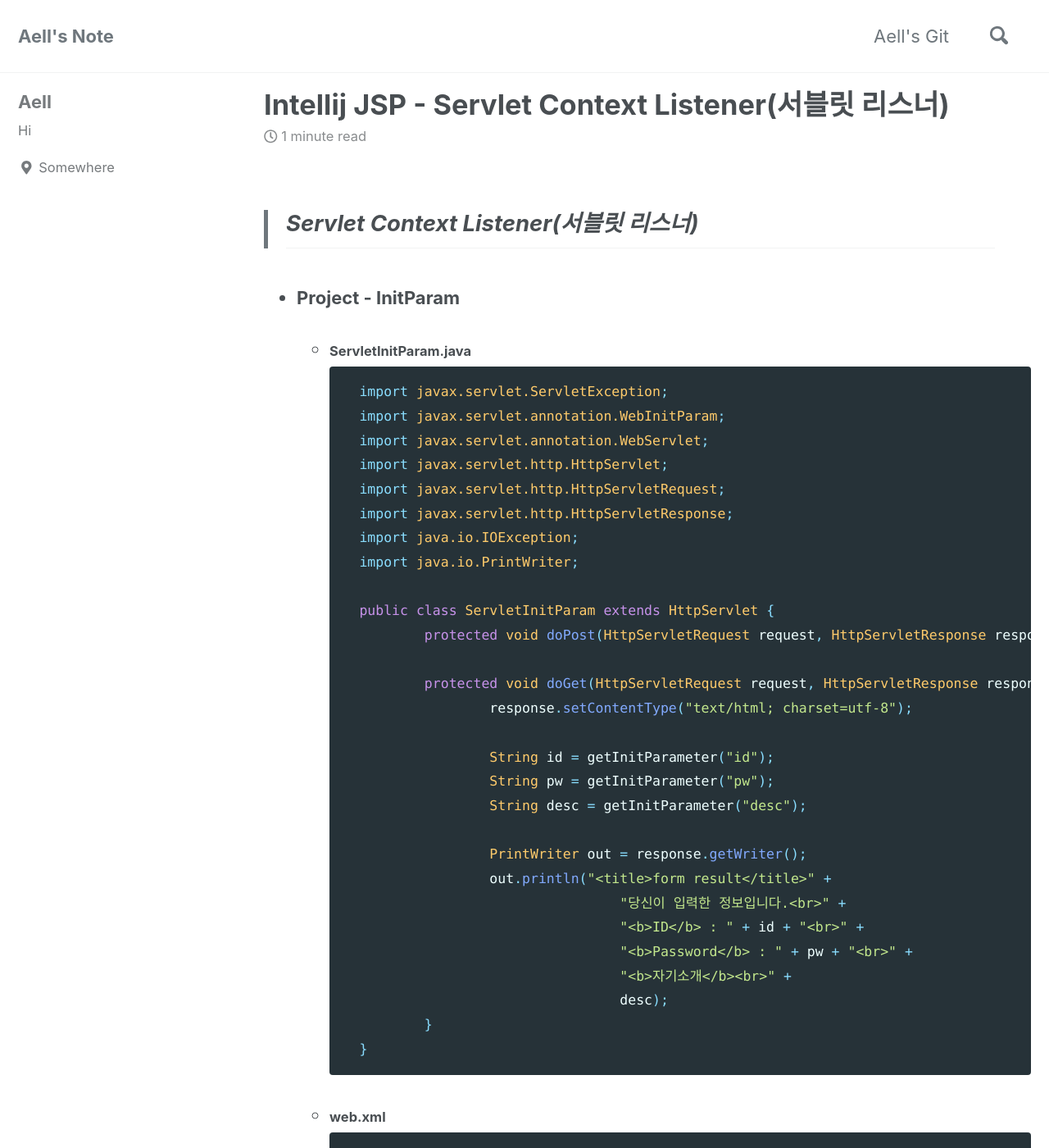
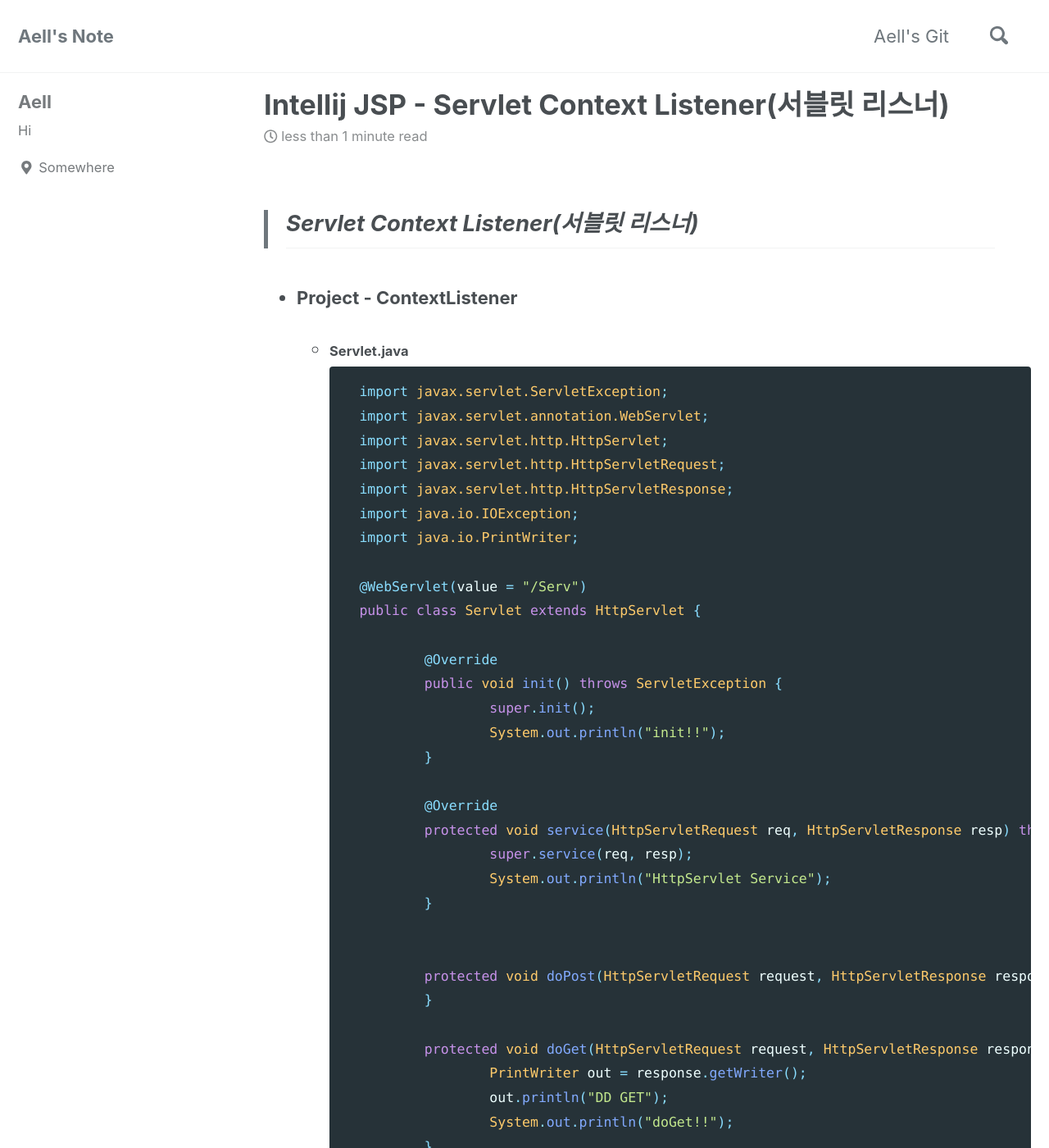
Before and after one commit to mdwgti16/mdwgti16.github.io, a Jekyll site: the page built from _posts/jsp/2020-01-06-servlet_context_listener.md, in a window 1280 px wide and 1400 px high. Shown: the whole window at 82% size. Built offline with Jekyll 4.4.1, drawn with Linux system fonts in a browser that asks for light colours; cached includes are drawn as plain includes; nearby versions of some CDN libraries; comment, search, counter and statistics services are not loaded; some of the changed text lies outside the part shown.

Commit message:
listener

````diff
--- a/_posts/jsp/2020-01-06-servlet_context_listener.md
+++ b/_posts/jsp/2020-01-06-servlet_context_listener.md
@@ -12,12 +12,11 @@
 
 > ## Servlet Context Listener(서블릿 리스너)
 
-* ### Project - InitParam
-	* ##### ServletInitParam.java
+* ### Project - ContextListener
+	* ##### Servlet.java
 
 		```java
 		import javax.servlet.ServletException;
-		import javax.servlet.annotation.WebInitParam;
 		import javax.servlet.annotation.WebServlet;
 		import javax.servlet.http.HttpServlet;
 		import javax.servlet.http.HttpServletRequest;
@@ -25,138 +24,83 @@
 		import java.io.IOException;
 		import java.io.PrintWriter;
 
-		public class ServletInitParam extends HttpServlet {
-				protected void doPost(HttpServletRequest request, HttpServletResponse response) throws ServletException, IOException {}
+		@WebServlet(value = "/Serv")
+		public class Servlet extends HttpServlet {
 
-				protected void doGet(HttpServletRequest request, HttpServletResponse response) throws ServletException, IOException {
-						response.setContentType("text/html; charset=utf-8");
+				@Override
+				public void init() throws ServletException {
+						super.init();
+						System.out.println("init!!");
+				}
 
-						String id = getInitParameter("id");
-						String pw = getInitParameter("pw");
-						String desc = getInitParameter("desc");
+				@Override
+				protected void service(HttpServletRequest req, HttpServletResponse resp) throws ServletException, IOException {
+						super.service(req, resp);
+						System.out.println("HttpServlet Service");
+				}
 
+
+				protected void doPost(HttpServletRequest request, HttpServletResponse response) throws javax.servlet.ServletException, IOException {
+				}
+
+				protected void doGet(HttpServletRequest request, HttpServletResponse response) throws javax.servlet.ServletException, IOException {
 						PrintWriter out = response.getWriter();
-						out.println("<title>form result</title>" +
-										"당신이 입력한 정보입니다.<br>" +
-										"<b>ID</b> : " + id + "<br>" +
-										"<b>Password</b> : " + pw + "<br>" +
-										"<b>자기소개</b><br>" +
-										desc);
+						out.println("DD GET");
+						System.out.println("doGet!!");
+				}
+
+				@Override
+				public void destroy() {
+						super.destroy();
+						System.out.println("destroy!!");
 				}
 		}
 		```
 
-	* ##### web.xml
+1. ### Servlet Context Listener 생성
+	* #### 마우스 우클릭 -> New -> Create New Listener
+		![](/assets/img/jsp/listener2.png)
 
-			<?xml version="1.0" encoding="UTF-8"?>
-			<web-app xmlns="http://xmlns.jcp.org/xml/ns/javaee"
-							 xmlns:xsi="http://www.w3.org/2001/XMLSchema-instance"
-							 xsi:schemaLocation="http://xmlns.jcp.org/xml/ns/javaee http://xmlns.jcp.org/xml/ns/javaee/web-app_4_0.xsd"
-							 version="4.0">
+	* #### ServletContextListener 제외하고 나머지 implements 제거
+		```java
+		import javax.servlet.ServletContextEvent;
+		import javax.servlet.ServletContextListener;
+		import javax.servlet.annotation.WebListener;
+
+		@WebListener()
+		public class ContextListener implements ServletContextListener{
+				public ContextListener() {}
+
+				public void contextInitialized(ServletContextEvent sce) {
+						System.out.println("contextInitialized");
+				}
+
+				public void contextDestroyed(ServletContextEvent sce) {
+						System.out.println("contextDestroyed");
+				}
+		}
+		```
+
+2. ### web.xml에 Context Listener 등록
+		<?xml version="1.0" encoding="UTF-8"?>
+		<web-app xmlns="http://xmlns.jcp.org/xml/ns/javaee"
+						 xmlns:xsi="http://www.w3.org/2001/XMLSchema-instance"
+						 xsi:schemaLocation="http://xmlns.jcp.org/xml/ns/javaee http://xmlns.jcp.org/xml/ns/javaee/web-app_4_0.xsd"
+						 version="4.0">
+				...
+
+				<!-- 추가 -->
+				<listener>
+						<listener-class>example.ContextListener</listener-class>
+				</listener>
 
 				...
+		</web-app>
 
-				<servlet>
-						<servlet-name>InitParam</servlet-name>
-						<servlet-class>example.ServletInitParam</servlet-class>
-				</servlet>
-				<servlet-mapping>
-						<servlet-name>InitParam</servlet-name>
-						<url-pattern>/initParam</url-pattern>
-				</servlet-mapping>
+* ### 로그로 동작여부를 확인 할 수 있다
+	![](/assets/img/jsp/listener1.png)
 
-				...
-
-			</web-app>
-
-* ### 특정 Servlet의 Parameter 초기화
-	* #### web.xml 사용
-		* ##### web.xml에 매핑한 Servlet 태그 안에서 파라미터 초기화
-				<servlet>
-						<servlet-name>InitParam</servlet-name>
-						<servlet-class>example.ServletInitParam</servlet-class>
-
-						<!--추가-->
-						<init-param>
-								<param-name>id</param-name>
-								<param-value>qwer</param-value>
-						</init-param>
-						<init-param>
-								<param-name>pw</param-name>
-								<param-value>1234</param-value>
-						</init-param>
-						<init-param>
-								<param-name>desc</param-name>
-								<param-value>Hello</param-value>
-						</init-param>
-
-				</servlet>
-				<servlet-mapping>
-						<servlet-name>InitParam</servlet-name>
-						<url-pattern>/initParam</url-pattern>
-				</servlet-mapping>
-
-		* ##### 매핑된 URL로 접근하면 초기화 시켜놓은 파라미터가 출력된 것을 볼 수 있다
-
-			![](/assets/img/jsp/servlet_param1.png)
-
-	* #### Annotation 사용
-		* ##### ServletInitParam.java의 클래스 위에 아래의 어노태이션을 추가
-
-			```
-			@WebServlet(name = "ServletInitParam", urlPatterns = {"/initParam"},
-					initParams = {@WebInitParam(name = "id", value = "qwer"), @WebInitParam(name = "pw", value = "1234"),
-									@WebInitParam(name = "desc", value = "Hello")})
-			```
-
-		* ##### 마찬가지로 초기화 시켜놓은 파라미터가 출력된 것을 볼 수 있다
-
-			![](/assets/img/jsp/servlet_param1.png)
-
-
-* ### Servlet Context을 사용해 모든 Servlet에 파라미터 공유
-	* #### web.xml에 Context Param을 초기화
-		* ##### web.xml에 아래의 코드 추가
-				<context-param>
-						<param-name>id</param-name>
-						<param-value>qwer</param-value>
-				</context-param>
-				<context-param>
-						<param-name>pw</param-name>
-						<param-value>asdf</param-value>
-				</context-param>
-		* ##### ServletContextParam.java
-			```java
-			import javax.servlet.ServletException;
-			import javax.servlet.annotation.WebServlet;
-			import javax.servlet.http.HttpServlet;
-			import javax.servlet.http.HttpServletRequest;
-			import javax.servlet.http.HttpServletResponse;
-			import java.io.IOException;
-			import java.io.PrintWriter;
-
-			@WebServlet(urlPatterns = {"/contextParam"})
-			public class ServletContextParam extends HttpServlet {
-					protected void doPost(HttpServletRequest request, HttpServletResponse response) throws ServletException, IOException { }
-
-					protected void doGet(HttpServletRequest request, HttpServletResponse response) throws ServletException, IOException {
-							response.setContentType("text/html;charset=utf-8");
-							String id = getServletContext().getInitParameter("id");
-							String pw = getServletContext().getInitParameter("pw");
-
-							PrintWriter out = response.getWriter();
-							out.println("<title>form result</title>" +
-											"당신이 입력한 정보입니다.<br>" +
-											"<b>ID</b> : " + id + "<br>" +
-											"<b>Password</b> : " + pw );
-					}
-			}
-			```
-
-	 * ##### 결과 화면. ServletContextParam 뿐 아니라 다른 Servlet에서도 파라미터가 공유된다
-
-		![](/assets/img/jsp/servlet_param2.png)
 * ###### [신입SW인력을 위한 실전 JSP Servlet]
 
 
-[신입SW인력을 위한 실전 JSP Servlet]: https://www.youtube.com/watch?v=2Pqi-kUMwtw&list=PLieE0qnqO2kTyzAlsvxzoulHVISvO8zA9&index=39
+[신입SW인력을 위한 실전 JSP Servlet]: https://www.youtube.com/watch?v=nb0ACztuQR0&list=PLieE0qnqO2kTyzAlsvxzoulHVISvO8zA9&index=40
````
Also changed, not shown: assets/img/jsp/listener1.png (added), assets/img/jsp/listener2.png (added).
